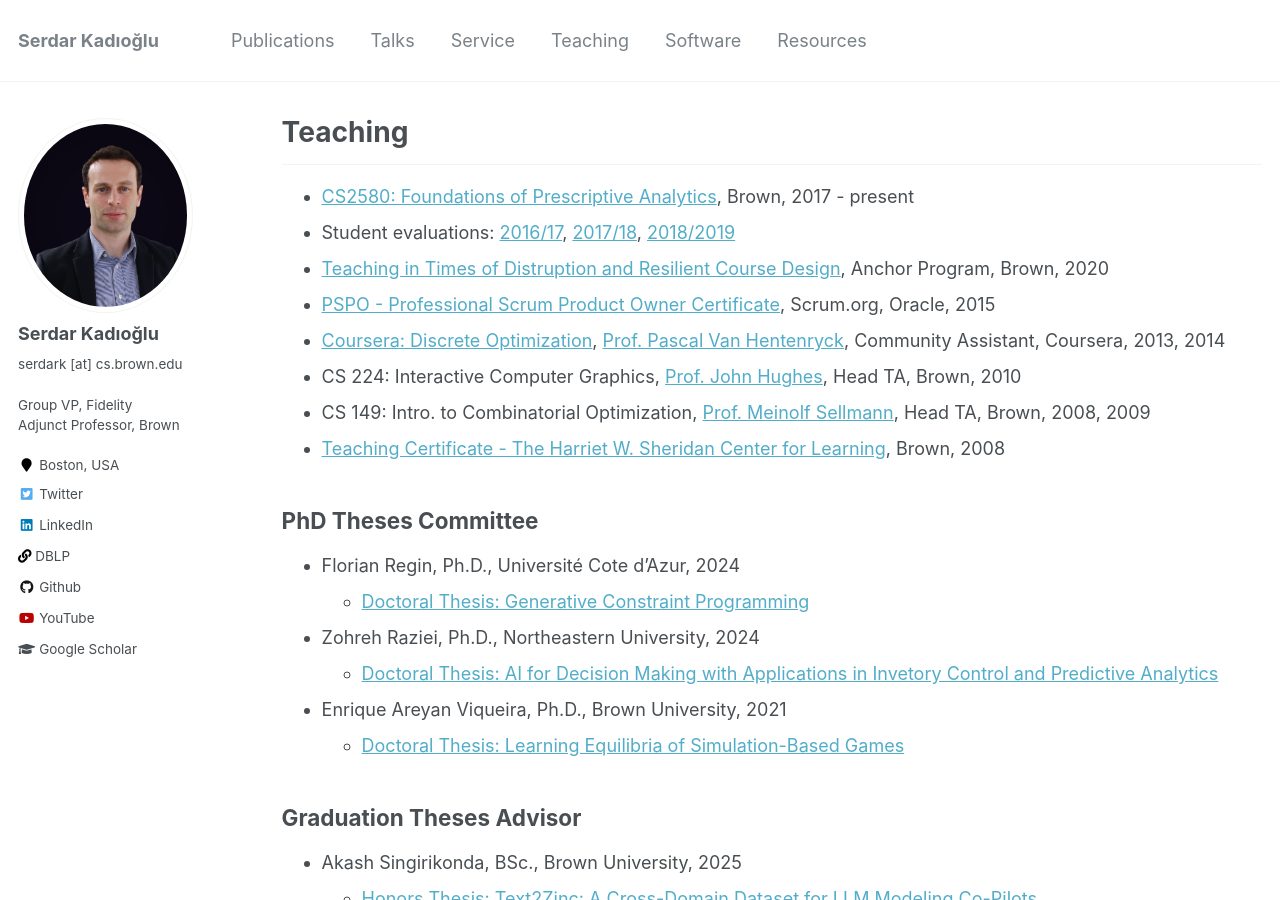
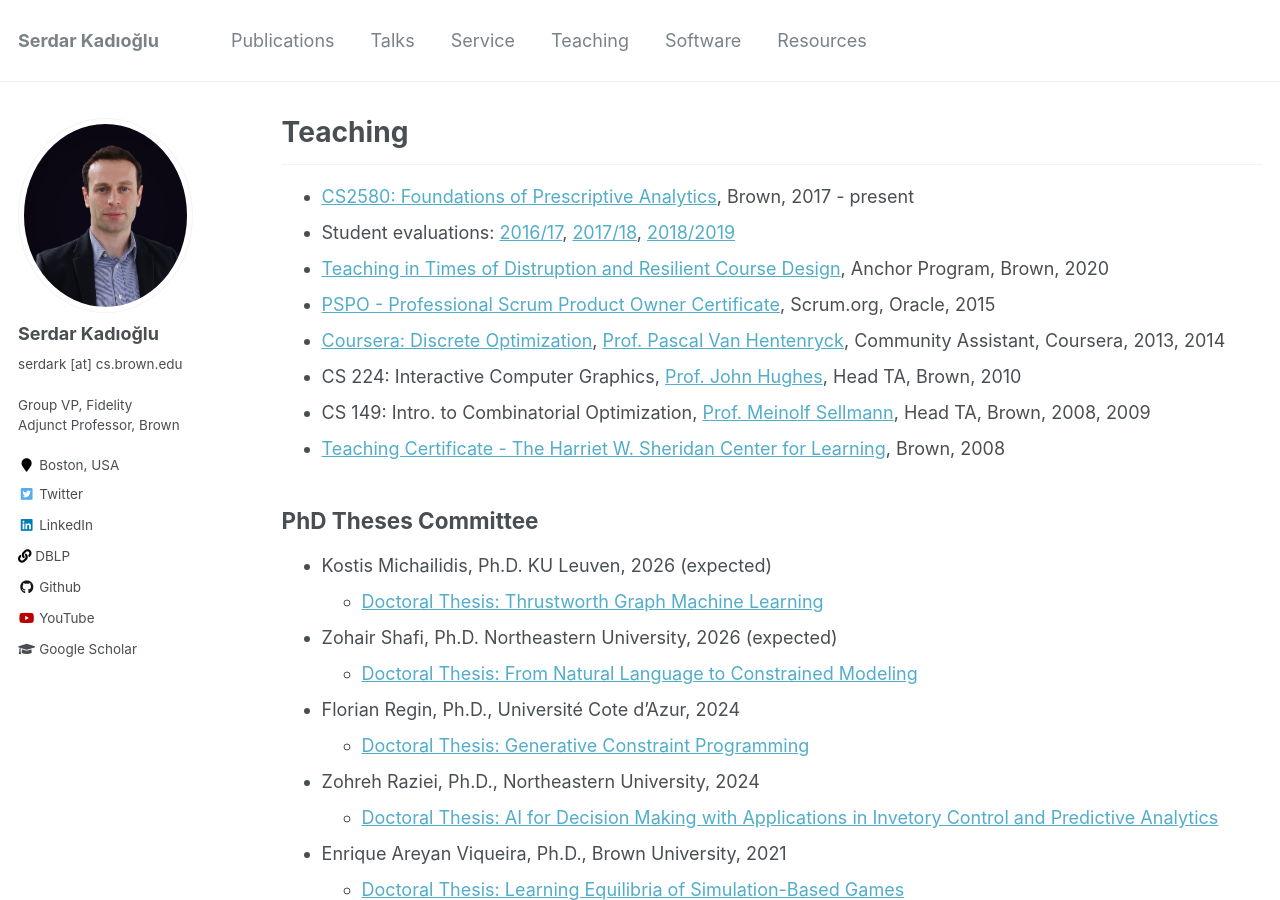
Before and after one commit to skadio/skadio.github.io, a Jekyll site: the page built from _pages/teaching.md, in a window 1280 px wide and 900 px high. Built offline with Jekyll 4.4.1, drawn with Linux system fonts in a browser that asks for light colours.

Commit message:
Update teaching.md

```diff
--- a/_pages/teaching.md
+++ b/_pages/teaching.md
@@ -17,6 +17,10 @@ author_profile: true
 - [Teaching Certificate - The Harriet W. Sheridan Center for Learning](https://www.brown.edu/about/administration/sheridan-center/), Brown, 2008
 
 ## PhD Theses Committee
+* Kostis Michailidis, Ph.D. KU Leuven, 2026 (expected)
+  * [Doctoral Thesis: Thrustworth Graph Machine Learning]()
+* Zohair Shafi, Ph.D. Northeastern University, 2026 (expected)
+  * [Doctoral Thesis: From Natural Language to Constrained Modeling]()
 * Florian Regin, Ph.D., Université Cote d'Azur, 2024
   * [Doctoral Thesis: Generative Constraint Programming](https://theses.hal.science/tel-04997072v1/document)
 * Zohreh Raziei, Ph.D., Northeastern University, 2024
```
